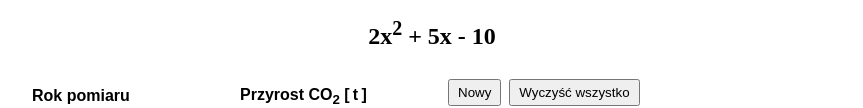
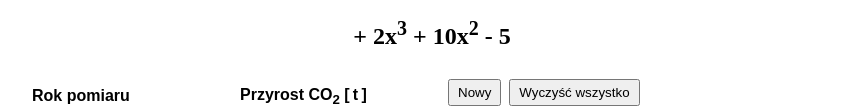
Before and after one commit to grzegorz-chojnacki/an, a plain HTML site: page P01/index.html in a window 1280 px wide. Shown: the part 407-515 px from the top of the page, without its empty margins (208-1071 px from the left). Drawn offline with Linux system fonts and the light colour scheme.

Commit message:
Basic formula printing

```diff
--- a/P01/main.js
+++ b/P01/main.js
@@ -32,7 +32,27 @@ const view = new class {
     this.spawnInput();
   }
 
+  printFormula(polynomial) {
+    const formatCoef = (coef) =>
+      (coef > 0) ? ` + ${coef}` : ` - ${-coef}`
+
+    const formatPower = (power) =>
+      (power !== 0) ? `x<sup>${power}</sup>` : ''
+
+    const format = (coef, power) =>
+      (coef !== 0) ? formatCoef(coef) + formatPower(power) : ''
+
+    let monomials = polynomial
+      .map((coef, power) => format(coef, power))
+      .reverse()
+
+    this.formula.innerHTML = monomials
+      .reduce((acc, monomial) => acc + monomial)
+  }
+
   // TODO: Implement
   // https://developer.mozilla.org/en-US/docs/Web/API/File/Using_files_from_web_applications
   importData() { }
 }()
+
+view.printFormula([-5, 0, 10, 2])
```
Also changed, not shown: P01/index.html (+1 -1 lines).
